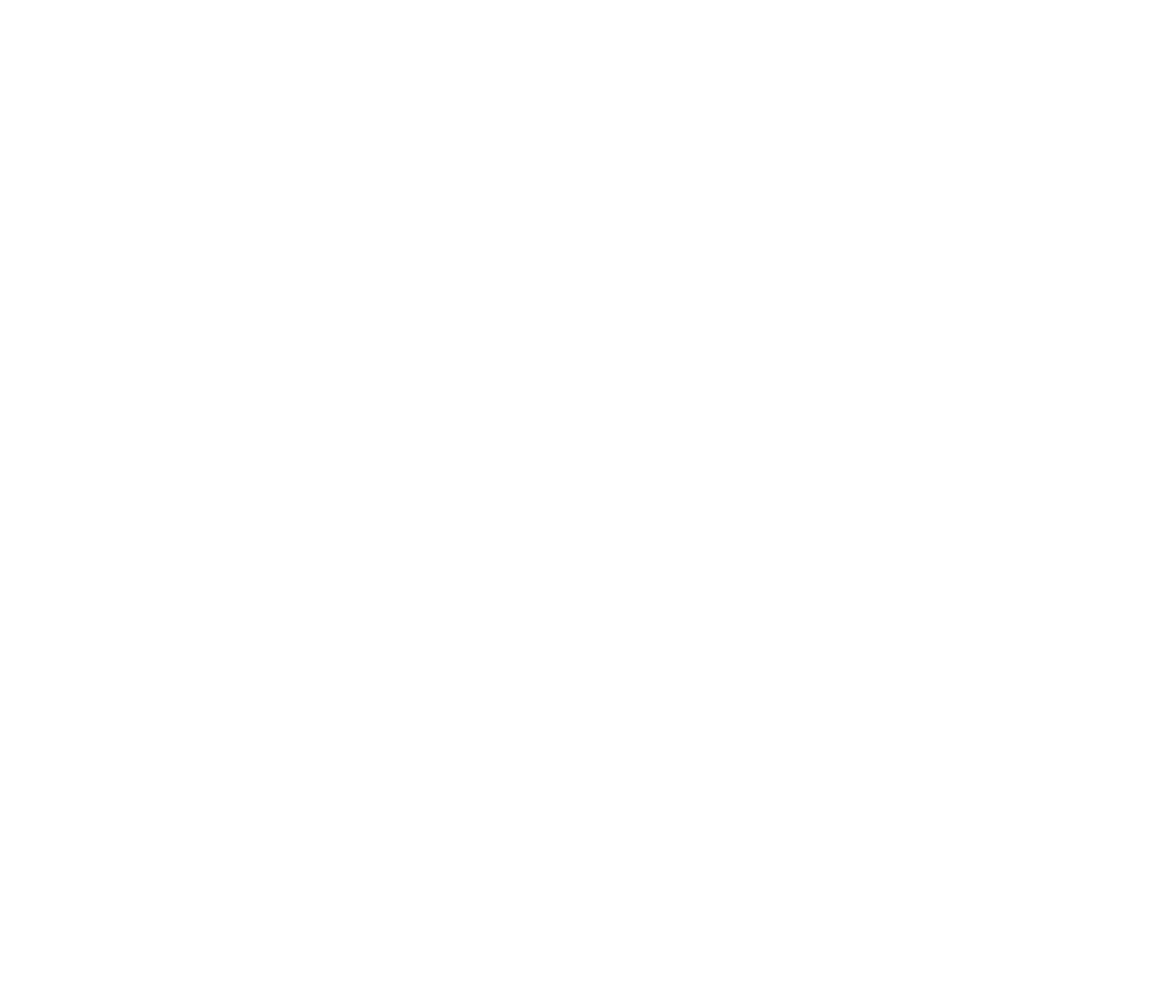
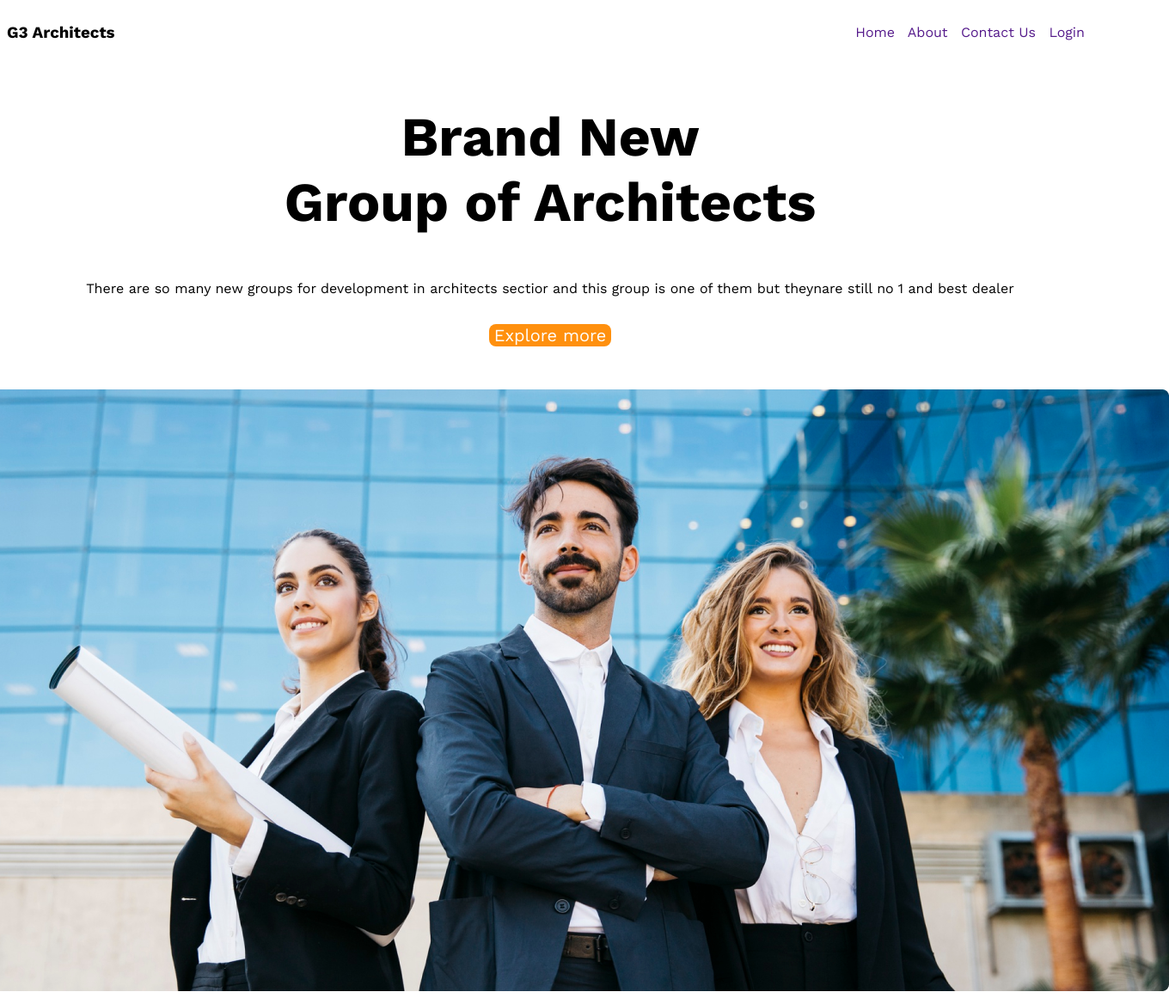
Before and after one commit to Shakhawat-tipu/architect-assignment, a plain HTML site: page index.html in a window 1280 px wide. Shown: the whole page at 86% size, 1360 px wide, since content can reach past the window. Before the commit the page ends 800 px from the top, so only its background shows below. Drawn offline with nearby package versions, Linux system fonts and the light colour scheme.

Commit message:
header added

```diff
--- a/index.html
+++ b/index.html
@@ -7,11 +7,39 @@
     <title>Architect Assignment</title>
     <!-- CSS link -->
     <link rel="stylesheet" href="./styles/style.css">
+    <!-- Google Fonts Link -->
+    <link rel="preconnect" href="https://fonts.googleapis.com">
+    <link rel="preconnect" href="https://fonts.gstatic.com" crossorigin>
+    <link href="https://fonts.googleapis.com/css2?family=Work+Sans:wght@400;700&display=swap" rel="stylesheet">
 </head>
 <body>
     <!-- Header Start -->
-    <header>
-
+    <header class="header-section">
+        <section class="container">
+            <nav class="nav-page">
+                <div class="page-title">
+                    <h3>G3 Architects</h3>
+                </div>
+                <div class="page-menu">
+                    <a href="">Home</a>
+                    <a href="">About</a>
+                    <a href="">Contact Us</a>
+                    <a href="">Login</a>
+                </div>
+            </nav>
+            <div class="header-body">
+                <div class="header-body-info">
+                    <h1 class="info-title">Brand New <br> Group of Architects</h1>
+                    <p class="info-details">There are so many new groups for development in architects sectior and this group is one of them but theynare still no 1 and best dealer</p>
+                    <button class="primary-button">Explore
+                        more
+                    </button>
+                </div>
+                <div class="header-banner">
+                    <img src="./images/banner.png" alt="">
+                </div>
+            </div>
+        </section>
     </header>
     <!-- Header End -->
     <!-- Main Body Start -->
--- a/styles/style.css
+++ b/styles/style.css
@@ -0,0 +1,54 @@
+/* Global CSS */
+*{
+    font-family: 'Work Sans', sans-serif;
+
+}
+/* Header section styles */
+.headere-section{
+    background-color: rgba(250, 156, 48, 0.547);
+}
+.nav-page{
+    display: flex;
+    justify-content: space-between;
+    align-items: center;
+}
+.page-menu a{
+    text-decoration: none;
+    margin-right: 10px;
+}
+.header-body{
+    display: flex;
+    flex-direction: column;
+    align-items: center;
+}
+.header-body-info{
+    text-align: center;
+}
+.info-title{
+    font-style: normal;
+    font-weight: 700;
+    font-size: 64px;
+}
+.info-details{
+    margin-top: ;
+    margin-bottom: 32px;
+    font-style: normal;
+    font-weight: 400;
+    font-size: 16px;
+}
+.primary-button{
+    border: none;
+    border-radius: 8px;
+    font-size: 20px;
+    color: #FFFFFF;
+    background-color: #FF900E;
+}
+.header-banner{
+    width: 1440px;
+    height: 700px;
+    margin-top: 50px;
+    border-radius: 8px;
+}
+.header-banner img{
+    width: 100%;
+}
```
